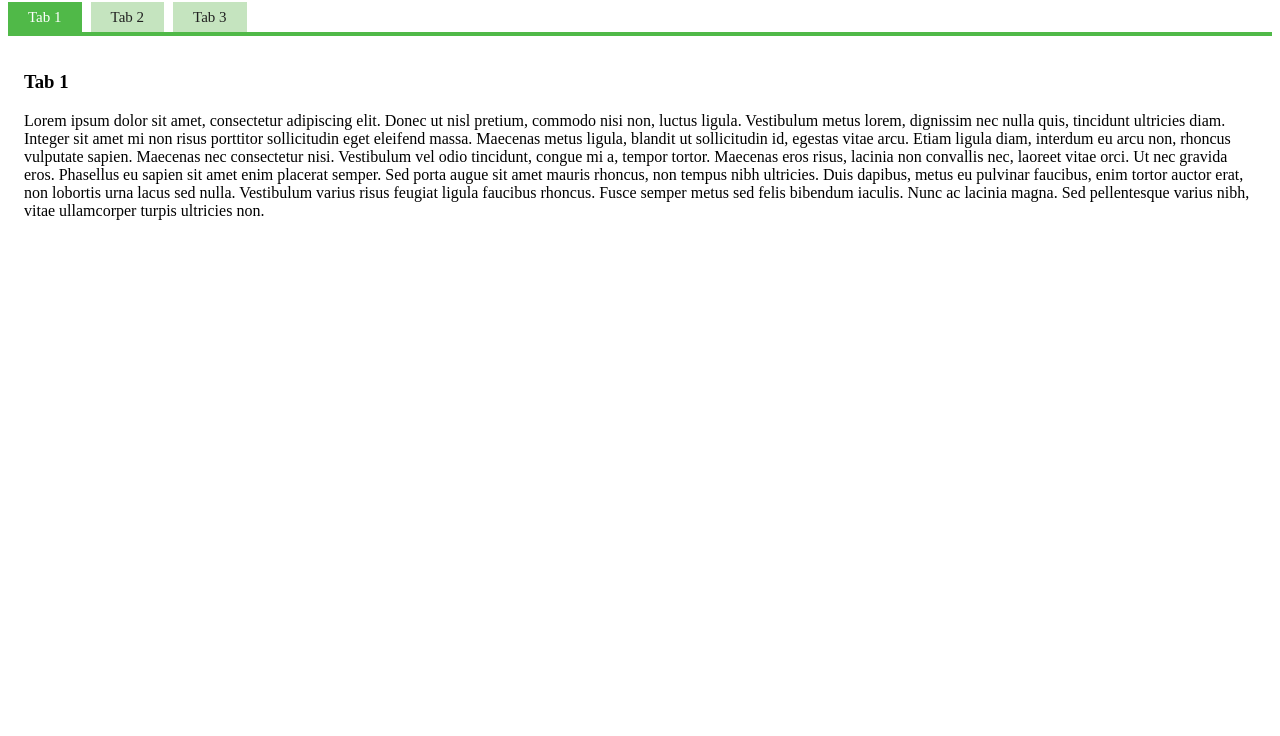
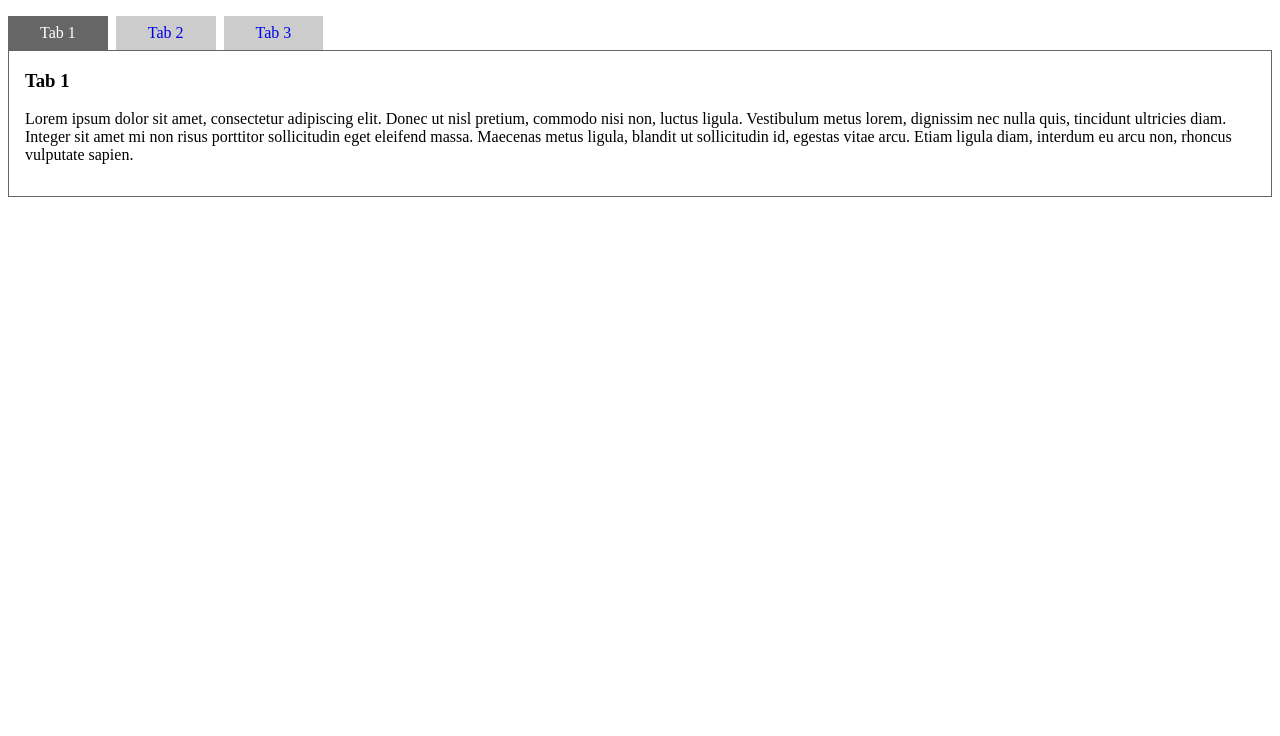
Before and after one commit to himedlooff/cf-tabs, a plain HTML site: page index.html in a window 1280 px wide. Shown: the part 64-800 px from the top of the page. Drawn offline with nearby package versions, Linux system fonts and the light colour scheme.

Commit message:
simplified the CSS to the MVP; added no-js attribute to HTML tag and the JS that removes it

```diff
--- a/index.html
+++ b/index.html
@@ -1,84 +1,79 @@
-<html>
+<!DOCTYPE html>
+<!--[if lt IE 7]>      <html lang="en" class="no-js lt-ie9 lt-ie8 lt-ie7"> <![endif]-->
+<!--[if IE 7]>         <html lang="en" class="no-js lt-ie9 lt-ie8"> <![endif]-->
+<!--[if IE 8]>         <html lang="en" class="no-js lt-ie9"> <![endif]-->
+<!--[if gt IE 8]><!--> <html lang="en" class="no-js"> <!--<![endif]-->
 <head>
     <title>cf-tabs</title>
 
     <style>
 
         /* TABS */
-        .tabset {
-            margin: 0 0 1em;
-        }
-        h3 + .tabset {
-            margin-top: 1em;
-        }
+
         ul.tabs {
-            border-bottom: 4px solid #50b948;
-            height: 30px;
+            list-style-type: none;
             margin: 0;
             padding: 0;
         }
 
+        /* micro clear fix puts the tabcontent border at the bottom of the ul */
+        ul.tabs:before,
+        ul.tabs:after {
+            content: " "; /* 1 */
+            display: table; /* 2 */
+        }
+
+        ul.tabs:after {
+            clear: both;
+        }
+
         .tabs li {
-            list-style-type: none;
             margin: 0;
-            padding-right: 5px;
+            padding: 0;
             float: left;
         }
 
         .tabs li a.active {
-            background-color: #50b948;
+            background-color: #666;
             color: #fff;
             cursor: default;
             border: none;
         }
 
         .tabs li a {
-
             position: relative;
             display: block;
-            float: left;
             top: 0;
-
-            margin-right: 4px;
-            padding: 8px 20px 7px 20px;
-
-            background-color: #C5E4BF;
-
-            color: #212121;
-            font-size: 15px;
-            line-height: 15px;
+            margin-right: .5em;
+            padding: .5em 2em;
+            background-color: #ccc;
             text-decoration: none;
-            /* over-ride bottom borders from CFPB global styles.css */
-            border-bottom: none;
-        }
-        .tabs li a:hover {
-            background-color: #A9DC93;
-            color: #212121;
         }
 
-        .tabs li a.active:hover {
-            background: #50b948;
-            border: none;
-        }
-
-        .tabs li a:hover, .tabs li a:focus {
-            /* over-ride bottom borders from CFPB global styles.css */
-            border-bottom: none;
+        .tabs li a:hover {
+            background-color: #666;
+            color: #fff;
         }
 
         .tabcontent {
-            background: white;
-            padding: 1em;
+            background: #fff;
+            padding: 0 1em 1em 1em;
+            border: 1px solid #666;
         }
 
         .tabcontent > div {
             clear: both;
-            min-height: 10px;
-
+            min-height: 2em;
         }
         /* END TABS */
 
     </style>
+
+    <script>
+        // Confirm availability of JS and remove no-js class from html
+        var docElement = document.documentElement;
+        docElement.className = docElement.className.replace(/(^|\s)no-js(\s|$)/, '$1$2');
+    </script>
 
     <script src="https://ajax.googleapis.com/ajax/libs/jquery/1.11.0/jquery.min.js"></script>
 
@@ -147,7 +142,7 @@
 
                     <h3>Tab 1</h3>
 
-                    <p>Lorem ipsum dolor sit amet, consectetur adipiscing elit. Donec ut nisl pretium, commodo nisi non, luctus ligula. Vestibulum metus lorem, dignissim nec nulla quis, tincidunt ultricies diam. Integer sit amet mi non risus porttitor sollicitudin eget eleifend massa. Maecenas metus ligula, blandit ut sollicitudin id, egestas vitae arcu. Etiam ligula diam, interdum eu arcu non, rhoncus vulputate sapien. Maecenas nec consectetur nisi. Vestibulum vel odio tincidunt, congue mi a, tempor tortor. Maecenas eros risus, lacinia non convallis nec, laoreet vitae orci. Ut nec gravida eros. Phasellus eu sapien sit amet enim placerat semper. Sed porta augue sit amet mauris rhoncus, non tempus nibh ultricies. Duis dapibus, metus eu pulvinar faucibus, enim tortor auctor erat, non lobortis urna lacus sed nulla. Vestibulum varius risus feugiat ligula faucibus rhoncus. Fusce semper metus sed felis bibendum iaculis. Nunc ac lacinia magna. Sed pellentesque varius nibh, vitae ullamcorper turpis ultricies non.</p>
+                    <p>Lorem ipsum dolor sit amet, consectetur adipiscing elit. Donec ut nisl pretium, commodo nisi non, luctus ligula. Vestibulum metus lorem, dignissim nec nulla quis, tincidunt ultricies diam. Integer sit amet mi non risus porttitor sollicitudin eget eleifend massa. Maecenas metus ligula, blandit ut sollicitudin id, egestas vitae arcu. Etiam ligula diam, interdum eu arcu non, rhoncus vulputate sapien. </p>
 
 
                 </div>
@@ -156,7 +151,7 @@
 
                     <h3>Tab 2</h3>
 
-                    <p>Lorem ipsum dolor sit amet, consectetur adipiscing elit. Donec ut nisl pretium, commodo nisi non, luctus ligula. Vestibulum metus lorem, dignissim nec nulla quis, tincidunt ultricies diam. Integer sit amet mi non risus porttitor sollicitudin eget eleifend massa. Maecenas metus ligula, blandit ut sollicitudin id, egestas vitae arcu. Etiam ligula diam, interdum eu arcu non, rhoncus vulputate sapien. Maecenas nec consectetur nisi. Vestibulum vel odio tincidunt, congue mi a, tempor tortor. Maecenas eros risus, lacinia non convallis nec, laoreet vitae orci. Ut nec gravida eros. Phasellus eu sapien sit amet enim placerat semper. Sed porta augue sit amet mauris rhoncus, non tempus nibh ultricies. Duis dapibus, metus eu pulvinar faucibus, enim tortor auctor erat, non lobortis urna lacus sed nulla. Vestibulum varius risus feugiat ligula faucibus rhoncus. Fusce semper metus sed felis bibendum iaculis. Nunc ac lacinia magna. Sed pellentesque varius nibh, vitae ullamcorper turpis ultricies non.</p>
+                    <p> Maecenas nec consectetur nisi. Vestibulum vel odio tincidunt, congue mi a, tempor tortor. Maecenas eros risus, lacinia non convallis nec, laoreet vitae orci. Ut nec gravida eros. Phasellus eu sapien sit amet enim placerat semper. Sed porta augue sit amet mauris rhoncus, non tempus nibh ultricies. </p>
 
                 </div>
 
@@ -165,7 +160,7 @@
 
                     <h3>Tab 3</h3>
 
-                    <p>Lorem ipsum dolor sit amet, consectetur adipiscing elit. Donec ut nisl pretium, commodo nisi non, luctus ligula. Vestibulum metus lorem, dignissim nec nulla quis, tincidunt ultricies diam. Integer sit amet mi non risus porttitor sollicitudin eget eleifend massa. Maecenas metus ligula, blandit ut sollicitudin id, egestas vitae arcu. Etiam ligula diam, interdum eu arcu non, rhoncus vulputate sapien. Maecenas nec consectetur nisi. Vestibulum vel odio tincidunt, congue mi a, tempor tortor. Maecenas eros risus, lacinia non convallis nec, laoreet vitae orci. Ut nec gravida eros. Phasellus eu sapien sit amet enim placerat semper. Sed porta augue sit amet mauris rhoncus, non tempus nibh ultricies. Duis dapibus, metus eu pulvinar faucibus, enim tortor auctor erat, non lobortis urna lacus sed nulla. Vestibulum varius risus feugiat ligula faucibus rhoncus. Fusce semper metus sed felis bibendum iaculis. Nunc ac lacinia magna. Sed pellentesque varius nibh, vitae ullamcorper turpis ultricies non.</p>
+                    <p> Duis dapibus, metus eu pulvinar faucibus, enim tortor auctor erat, non lobortis urna lacus sed nulla. Vestibulum varius risus feugiat ligula faucibus rhoncus. Fusce semper metus sed felis bibendum iaculis. Nunc ac lacinia magna. Sed pellentesque varius nibh, vitae ullamcorper turpis ultricies non.</p>
 
                 </div>
 
```
Also changed, not shown: 1 other file.
